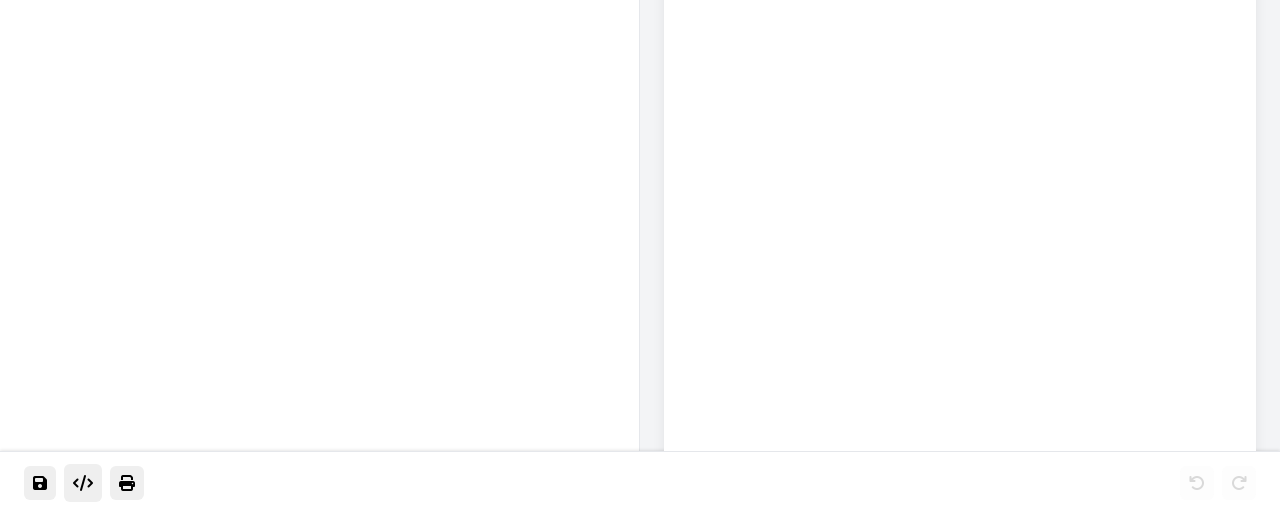
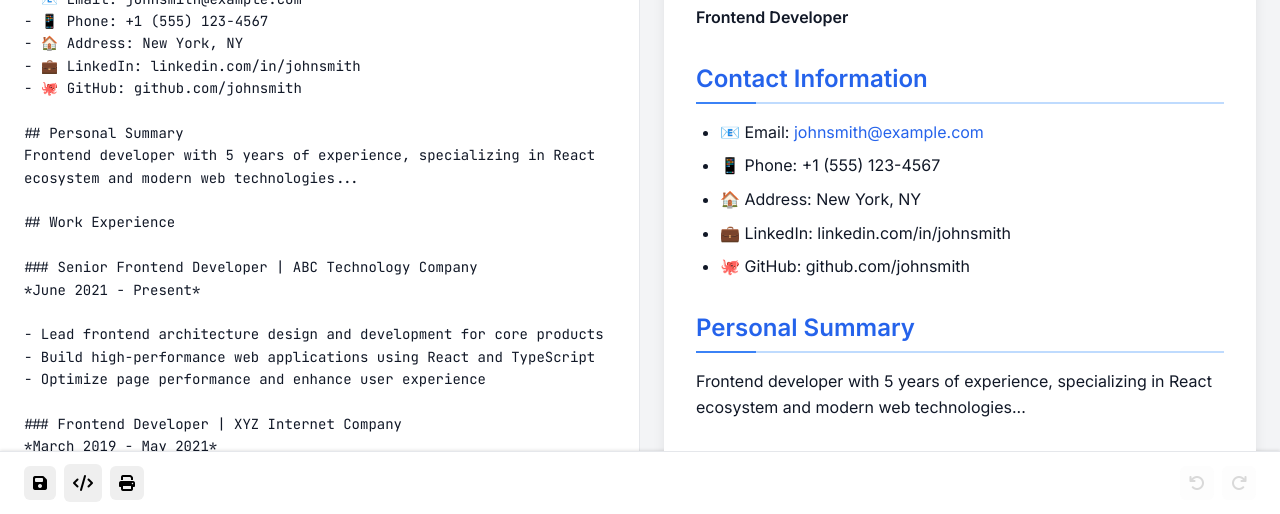
Before and after one commit to HermanTeng19/ai-resume-generator, a website: page index.html in a window 1280 px wide. Shown: the part 286-800 px from the top of the page. Drawn offline with nearby package versions, Linux system fonts and the light colour scheme.

Commit message:
fix: resolve tab switching issue - Fix event handling for tab buttons to use currentTarget instead of target - Add validation for tabName parameter in switchTab method - Initialize sample content when no saved data exists - Clean up HTML placeholder content to avoid conflicts - Improve tab switching reliability by ensuring proper element targeting

```diff
--- a/index.html
+++ b/index.html
@@ -79,58 +79,7 @@
                         class="markdown-editor"
                         id="markdownInput"
                         data-i18n="editorPlaceholder"
-                        placeholder="在此输入您的Markdown简历内容...
-
-# 张三
-**前端开发工程师**
-
-## 联系方式
-- 📧 Email: zhangsan@example.com
-- 📱 电话: +86 138-0000-0000
-- 🏠 地址: 北京市朝阳区
-- 💼 LinkedIn: linkedin.com/in/zhangsan
-- 🐙 GitHub: github.com/zhangsan
-
-## 个人简介
-具有5年前端开发经验的工程师，专注于React生态系统和现代Web技术...
-
-## 工作经验
-
-### 高级前端开发工程师 | ABC科技公司
-*2021.06 - 至今*
-
-- 负责公司核心产品的前端架构设计和开发
-- 使用React、TypeScript构建高性能的Web应用
-- 优化页面性能，提升用户体验
-
-### 前端开发工程师 | XYZ互联网公司
-*2019.03 - 2021.05*
-
-- 参与多个项目的前端开发工作
-- 与设计师和后端工程师协作完成产品功能
-
-## 技能专长
-- **前端技术**: React, Vue.js, TypeScript, JavaScript
-- **样式技术**: CSS3, Sass, Tailwind CSS
-- **工具链**: Webpack, Vite, Git, Docker
-- **其他**: Node.js, Express, MongoDB
-
-## 教育背景
-
-### 计算机科学与技术学士 | 清华大学
-*2015.09 - 2019.06*
-
-## 项目经验
-
-### 企业级管理系统
-- 使用React + TypeScript开发的大型管理系统
-- 实现了复杂的数据可视化和表单处理功能
-- 支持多租户架构，服务超过10万用户
-
-### 移动端电商应用
-- 基于React Native开发的跨平台移动应用
-- 集成支付、地图、推送等第三方服务
-- 在App Store和Google Play获得4.8分评价"></textarea>
+                        placeholder="在此输入您的Markdown简历内容..."></textarea>
                 </div>
 
                 <!-- Settings Tab -->
--- a/scripts/app.js
+++ b/scripts/app.js
@@ -92,7 +92,9 @@ class ResumeApp {
         // 标签页切换
         this.tabButtons.forEach(btn => {
             btn.addEventListener('click', (e) => {
-                this.switchTab(e.target.dataset.tab);
+                // 确保获取按钮元素的dataset.tab，而不是子元素的
+                const button = e.currentTarget;
+                this.switchTab(button.dataset.tab);
             });
         });
 
@@ -172,6 +174,11 @@ class ResumeApp {
      * 切换标签页
      */
     switchTab(tabName) {
+        if (!tabName) {
+            console.error('switchTab: tabName is undefined');
+            return;
+        }
+
         // 更新标签按钮状态
         this.tabButtons.forEach(btn => {
             btn.classList.toggle('active', btn.dataset.tab === tabName);
@@ -179,7 +186,8 @@ class ResumeApp {
 
         // 更新标签内容显示
         this.tabContents.forEach(content => {
-            content.classList.toggle('active', content.id === `${tabName}Tab`);
+            const expectedId = `${tabName}Tab`;
+            content.classList.toggle('active', content.id === expectedId);
         });
     }
 
@@ -489,6 +497,10 @@ class ResumeApp {
                 console.error('加载本地存储失败:', error);
             }
         } else {
+            // 如果没有保存的数据，加载示例内容
+            if (window.i18n && typeof window.i18n.getSampleContent === 'function') {
+                this.markdownInput.value = window.i18n.getSampleContent();
+            }
             // 初始化撤销栈
             this.saveToUndoStack();
         }
```
